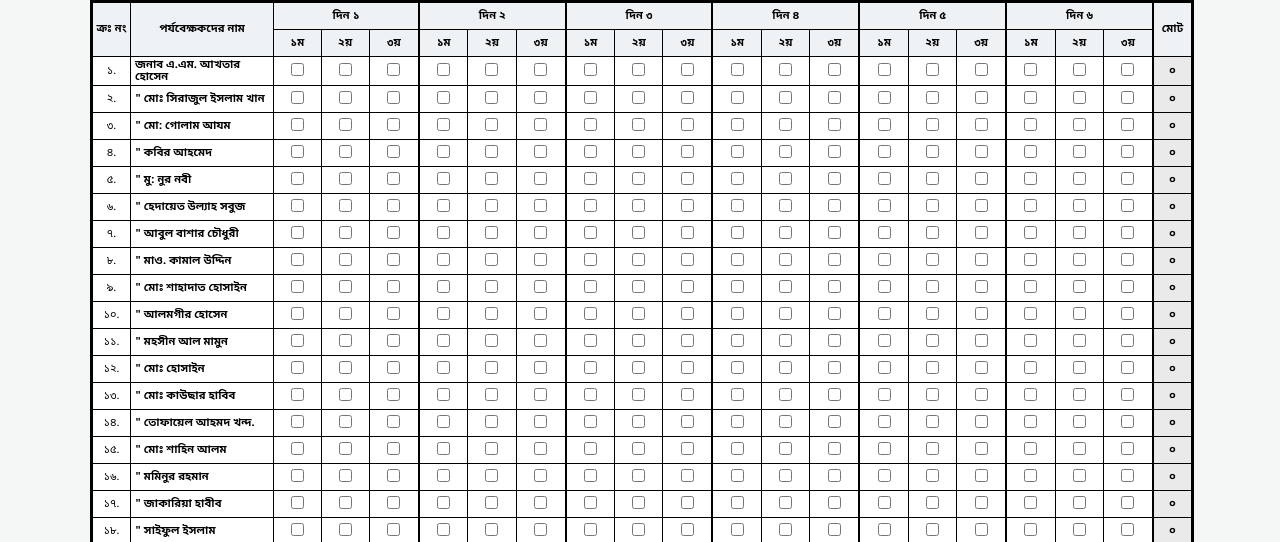
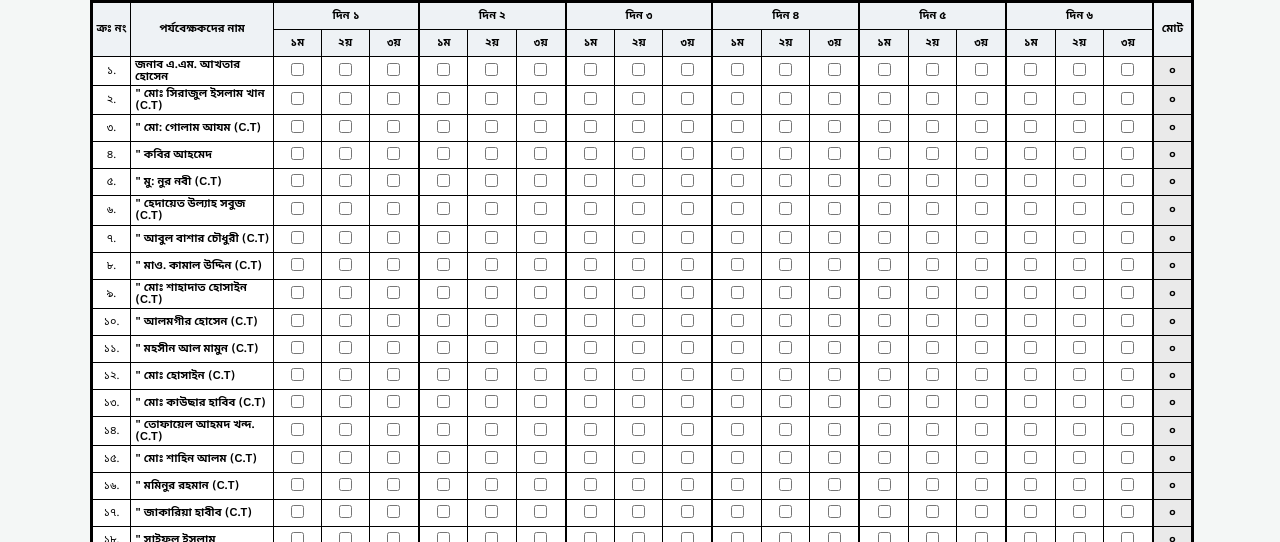
Before and after one commit to saiful105555/Result-system, a plain HTML site: page roster.html in a window 1280 px wide. Shown: the part 240-782 px from the top of the page. Drawn offline with Linux system fonts and the light colour scheme.

Commit message:
Update roster.html

```diff
--- a/roster.html
+++ b/roster.html
@@ -453,24 +453,24 @@
         // ২৫ জন শিক্ষকের তালিকা (ছবি অনুযায়ী আপডেট করা হয়েছে)
         const teachers = [
             "জনাব এ.এম. আখতার হোসেন",
-            '" মোঃ সিরাজুল ইসলাম খান',
-            '" মো: গোলাম আযম',
+            '" মোঃ সিরাজুল ইসলাম খান (C.T)',
+            '" মো: গোলাম আযম (C.T)',
             '" কবির আহমেদ',
-            '" মু: নুর নবী',
-            '" হেদায়েত উল্যাহ সবুজ',
-            '" আবুল বাশার চৌধুরী',
-            '" মাও. কামাল উদ্দিন',
-            '" মোঃ শাহাদাত হোসাইন',
-            '" আলমগীর হোসেন',
-            '" মহসীন আল মামুন',
-            '" মোঃ হোসাইন',
-            '" মোঃ কাউছার হাবিব',
-            '" তোফায়েল আহমদ খন্দ.',
-            '" মোঃ শাহিন আলম',
-            '" মমিনুর রহমান',
-            '" জাকারিয়া হাবীব',
+            '" মু: নুর নবী (C.T)',
+            '" হেদায়েত উল্যাহ সবুজ (C.T)',
+            '" আবুল বাশার চৌধুরী (C.T)',
+            '" মাও. কামাল উদ্দিন (C.T)',
+            '" মোঃ শাহাদাত হোসাইন (C.T)',
+            '" আলমগীর হোসেন (C.T)',
+            '" মহসীন আল মামুন (C.T)',
+            '" মোঃ হোসাইন (C.T)',
+            '" মোঃ কাউছার হাবিব (C.T)',
+            '" তোফায়েল আহমদ খন্দ. (C.T)',
+            '" মোঃ শাহিন আলম (C.T)',
+            '" মমিনুর রহমান (C.T)',
+            '" জাকারিয়া হাবীব (C.T)',
             '" সাইফুল ইসলাম',
-            '" সাইফুল ইসলাম',
+            '" সাইফুল ইসলাম (C.T)',
             '" মোঃ ইকবাল তানিম',
             '" মোস্তাফিজুর রহমান',
             '" নাছির উদ্দিন',
```
